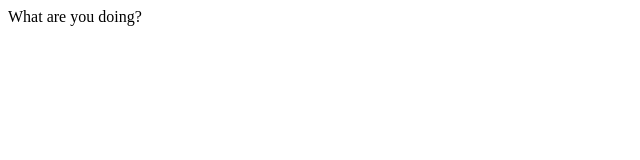
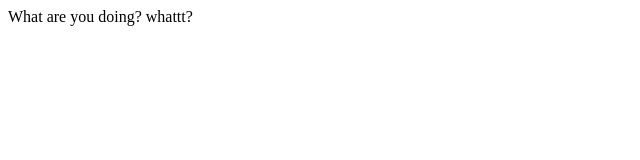
Before and after one commit to MisticG/TPS_Websockets_task2, a React (Create React App) app in the folder frontend/: page / in a window 1280 px wide. Shown: the top 160 px of the page, without its empty margins (0-640 px from the left). Built offline with nearby package versions, Linux system fonts and the light colour scheme; no server answers.

Commit message:
push branch

```diff
--- a/frontend/src/App.tsx
+++ b/frontend/src/App.tsx
@@ -32,6 +32,7 @@ export default class App extends Component<Props, State> {
         <header>
           {this.state.hello}
           What are you doing?
+          whattt?
         </header>
       </div>
     );
```
